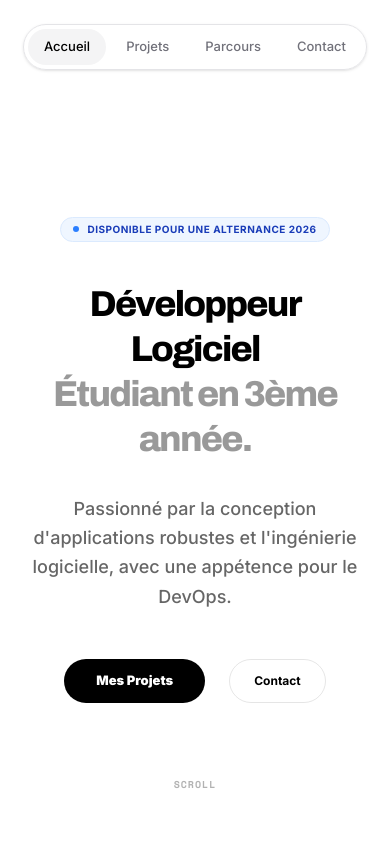
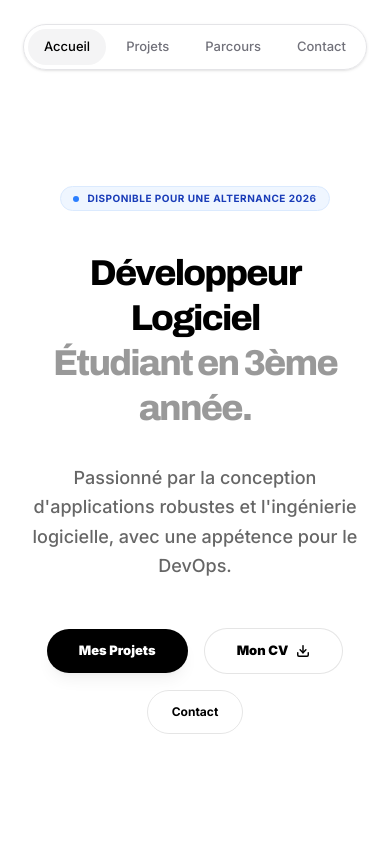
Before and after one commit to harelmarin/portfolioV2, a Next.js app in the folder client/: page / in a window 390 px wide. Shown: the top 844 px of the page. Built offline with nearby package versions, Linux system fonts and the light colour scheme.

Commit message:
fix(baclground effect)

```diff
--- a/client/app/components/BackgroundEffects.tsx
+++ b/client/app/components/BackgroundEffects.tsx
@@ -7,31 +7,13 @@ const BackgroundEffects = () => {
             {/* Very subtle Grid */}
             <div className="absolute inset-0 bg-grid opacity-30" />
 
-            {/* Subtle Blue Blobs (Inspired by the intro glow) */}
-            <motion.div
-                animate={{
-                    scale: [1, 1.1, 1],
-                    opacity: [0.3, 0.5, 0.3],
-                }}
-                transition={{
-                    duration: 15,
-                    repeat: Infinity,
-                    ease: "easeInOut",
-                }}
-                className="absolute -top-1/4 -left-1/4 w-[60vw] h-[60vw] bg-blue-50 rounded-full blur-[120px] will-change-transform"
+            {/* Static Subtle Blue Blobs (Inspired by the intro glow) */}
+            <div
+                className="absolute -top-1/4 -left-1/4 w-[60vw] h-[60vw] bg-blue-50/40 rounded-full blur-[120px]"
             />
 
-            <motion.div
-                animate={{
-                    scale: [1.1, 1, 1.1],
-                    opacity: [0.2, 0.4, 0.2],
-                }}
-                transition={{
-                    duration: 20,
-                    repeat: Infinity,
-                    ease: "easeInOut",
-                }}
-                className="absolute -bottom-1/4 -right-1/4 w-[50vw] h-[50vw] bg-gray-50 rounded-full blur-[150px] will-change-transform"
+            <div
+                className="absolute -bottom-1/4 -right-1/4 w-[50vw] h-[50vw] bg-gray-50/40 rounded-full blur-[150px]"
             />
 
             {/* Light Vignette */}
--- a/client/app/components/HomePage.tsx
+++ b/client/app/components/HomePage.tsx
@@ -142,10 +142,33 @@ const Home = () => {
               <div className="flex flex-wrap gap-4 items-center justify-center">
                 <ContactButton />
                 <a
+                  href="/cv.pdf"
+                  target="_blank"
+                  rel="noopener noreferrer"
+                  className="group flex items-center gap-2 px-8 py-3 bg-white border border-black/10 text-black rounded-full font-inter text-[13px] font-black transition-all hover:border-black hover:bg-black/5 active:scale-95"
+                >
+                  <span>Mon CV</span>
+                  <svg
+                    width="14"
+                    height="14"
+                    viewBox="0 0 24 24"
+                    fill="none"
+                    stroke="currentColor"
+                    strokeWidth="2.5"
+                    strokeLinecap="round"
+                    strokeLinejoin="round"
+                    className="transition-transform group-hover:translate-y-0.5"
+                  >
+                    <path d="M21 15v4a2 2 0 0 1-2 2H5a2 2 0 0 1-2-2v-4" />
+                    <polyline points="7 10 12 15 17 10" />
+                    <line x1="12" y1="15" x2="12" y2="3" />
+                  </svg>
+                </a>
+                <a
                   href="https://github.com/harelmarin"
                   target="_blank"
                   rel="noopener noreferrer"
-                  className="px-6 py-3 rounded-full border border-black/20 bg-white hover:bg-black hover:text-white hover:border-black transition-all duration-300 font-inter text-[13px] font-bold text-black"
+                  className="px-8 py-3 rounded-full border border-black/20 bg-white hover:bg-black hover:text-white hover:border-black transition-all duration-300 font-inter text-[13px] font-black text-black"
                 >
                   GitHub
                 </a>
@@ -155,7 +178,7 @@ const Home = () => {
         </section>
       </main>
 
-      <footer className="w-full py-8 md:py-12 mt-12 md:mt-0 border-t border-black/5">
+      <footer className="w-full py-8 md:py-12 mt-12 border-t border-black/5">
         <div className="section-container flex flex-col md:flex-row items-center justify-between text-black/60 text-[11px] md:text-[12px] font-spacemono font-bold uppercase tracking-widest gap-4">
           <div className="flex gap-2 md:gap-4">
             <span>© 2026 Marin Harel</span>
--- a/client/app/components/ModernHero.tsx
+++ b/client/app/components/ModernHero.tsx
@@ -30,23 +30,46 @@ const ModernHero = () => {
                     Passionné par la conception d'applications robustes et l'ingénierie logicielle, avec une appétence pour le DevOps.
                 </p>
 
-                <div className="flex items-center gap-6">
+                <div className="flex flex-wrap items-center justify-center gap-4 md:gap-6">
                     <a
                         href="#mes-projets"
-                        className="px-8 py-3 bg-black text-white rounded-full font-inter text-[13px] font-black transition-all hover:scale-105 active:scale-95"
+                        className="px-8 py-3 bg-black text-white rounded-full font-inter text-[13px] font-black transition-all hover:scale-105 active:scale-95 shadow-lg shadow-black/5"
                     >
                         Mes Projets
+                    </a>
+                    <a
+                        href="/cv.pdf"
+                        target="_blank"
+                        rel="noopener noreferrer"
+                        className="group flex items-center gap-2 px-8 py-3 bg-white border border-black/10 text-black rounded-full font-inter text-[13px] font-black transition-all hover:border-black hover:bg-black/5 active:scale-95"
+                    >
+                        <span>Mon CV</span>
+                        <svg
+                            width="14"
+                            height="14"
+                            viewBox="0 0 24 24"
+                            fill="none"
+                            stroke="currentColor"
+                            strokeWidth="2.5"
+                            strokeLinecap="round"
+                            strokeLinejoin="round"
+                            className="transition-transform group-hover:translate-y-0.5"
+                        >
+                            <path d="M21 15v4a2 2 0 0 1-2 2H5a2 2 0 0 1-2-2v-4" />
+                            <polyline points="7 10 12 15 17 10" />
+                            <line x1="12" y1="15" x2="12" y2="3" />
+                        </svg>
                     </a>
                     <ContactButton />
                 </div>
             </motion.div>
 
-            {/* Scroll Indicator */}
+            {/* Scroll Indicator - Hidden on mobile to avoid overlap */}
             <motion.div
                 initial={{ opacity: 0 }}
                 animate={{ opacity: 1 }}
                 transition={{ delay: 1, duration: 1 }}
-                className="absolute bottom-10 left-1/2 -translate-x-1/2 flex flex-col items-center gap-2"
+                className="absolute bottom-10 left-1/2 -translate-x-1/2 hidden md:flex flex-col items-center gap-2"
             >
                 <span className="text-[10px] font-spacemono uppercase tracking-widest text-black/30">Scroll</span>
                 <motion.div
--- a/client/app/globals.css
+++ b/client/app/globals.css
@@ -7,7 +7,6 @@
 }
 
 body {
-  scroll-behavior: smooth;
   background: white;
   color: #1a1a1a;
   overflow-x: hidden;
```
